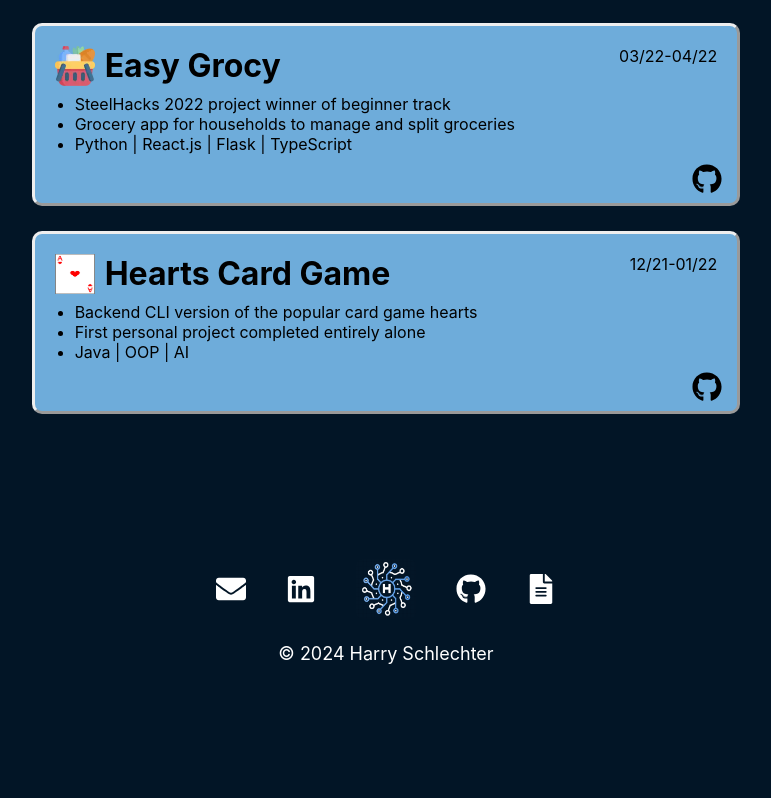
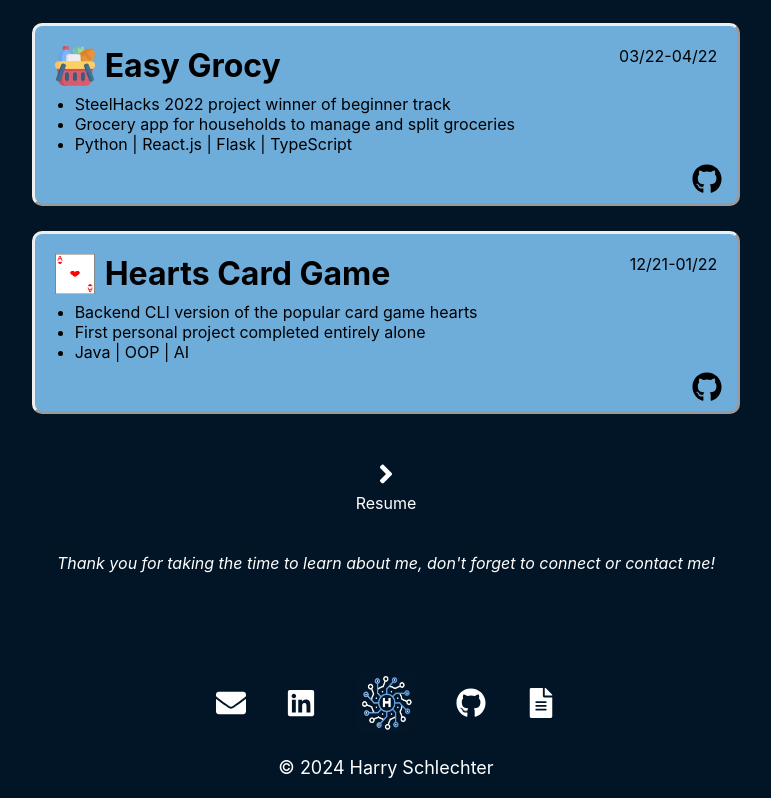
Before and after one commit to Harry-Schlechter/personal-site, a React (Create React App) app in the folder my-app/: page /projects in a window 1280 px wide. Shown: the part 648-1446 px from the top of the page, without its empty margins (254-1025 px from the left). Before the commit the page ends 1332 px from the top, so only its background shows below. Built offline with nearby package versions, Linux system fonts and the light colour scheme.

Commit message:
final touches

```diff
--- a/my-app/src/App.css
+++ b/my-app/src/App.css
@@ -24,6 +24,7 @@
 
 .main-content {
   margin-top:75px;
+  margin-bottom:-40px;
 }
 
 footer {
--- a/my-app/src/navbar.css
+++ b/my-app/src/navbar.css
@@ -4,10 +4,7 @@
     background-color: #021526;
     padding: 2rem;
     padding-left: 12px;
-    border-color: white;
-    border-width: 5px;;
 }
-
 .navbar-links {
     list-style: none;
     display: flex;
@@ -68,7 +65,7 @@
         width: 100%;
         padding: 1rem;
         text-align:center;
-        margin-top:70px;
+        margin-top:60px;
         background-color: #021526;
         position: absolute;
         left: 0;
@@ -87,10 +84,10 @@
         font-size: 1.5em;
     }
     .under::after {
-        display: none;
+        transform: translateX(195%);
     }
     .under:hover::after {
-       display:none;
+        width: 20%;
     }
     .under{
         margin-bottom: 40px;
--- a/my-app/src/navbar.tsx
+++ b/my-app/src/navbar.tsx
@@ -1,4 +1,4 @@
-import React, { useState } from 'react';
+import React, { useEffect, useRef, useState } from 'react';
 import { Link } from 'react-router-dom';
 import './navbar.css';
 import logo from './pages/mainlogo.png'
@@ -7,13 +7,34 @@ import { FaBars } from 'react-icons/fa';
 const Navbar: React.FC = () => {
 
      const [isNavOpen, setIsNavOpen] = useState(false);
+     const navRef = useRef<HTMLDivElement>(null);
 
     const toggleNav = () => {
         setIsNavOpen(!isNavOpen);
     };
 
+
+  // Function to close navbar when clicked outside
+  const handleClickOutside = (event: { target: any; }) => {
+    if (navRef.current && !navRef.current.contains(event.target)) {
+      setIsNavOpen(false);
+    }
+  };
+
+  useEffect(() => {
+    // Add event listener
+    document.addEventListener('mousedown', handleClickOutside);
+    document.addEventListener('touchstart', handleClickOutside);
+
+    // Cleanup event listener on component unmount
+    return () => {
+      document.removeEventListener('mousedown', handleClickOutside);
+      document.removeEventListener('touchstart', handleClickOutside);
+    };
+  }, []);
+
     return (
-        <nav className="navbar">
+        <nav className="navbar" ref={navRef}>
             <div>
              <Link to="/"><img src={logo} alt="logo"className="logo" /></Link>
              </div>
--- a/my-app/src/pages/About.css
+++ b/my-app/src/pages/About.css
@@ -19,6 +19,7 @@
     border-radius: 10px;
     margin-bottom: 25px;
     text-align: center;
+    margin-top: -20px;
 }
 
 .about {
--- a/my-app/src/pages/Projects.css
+++ b/my-app/src/pages/Projects.css
@@ -82,6 +82,16 @@
     margin-top:10px;
 }
 
+.thanks {
+    padding: 20px;
+}
+.thanksP {
+    color:white;
+    text-align: center;
+    font-size: medium;
+    font-style: italic;
+}
+
 @media (max-width: 600px) {
     .compTitle {
         font-size: x-large;
--- a/my-app/src/pages/Projects.tsx
+++ b/my-app/src/pages/Projects.tsx
@@ -3,8 +3,9 @@ import flag from './flag.webp'
 import emp from './emp.webp'
 import heart from './hearts2.png'
 import grocy from './grocy.webp'
-import { FaGithub,  FaGlobe} from 'react-icons/fa';
+import { FaAngleRight, FaGithub,  FaGlobe} from 'react-icons/fa';
 import './Projects.css'
+import { Link } from 'react-router-dom';
 
 const Projects: React.FC = () => {
 
@@ -100,6 +101,13 @@ const Projects: React.FC = () => {
                 </div>
                 </div>
             </div>
+            <div className="linkBox">
+                <Link to="https://drive.google.com/file/d/1PIAy9c66_-BFrp0zysMeXF04Qs3KxfsW/view?usp=sharing"><FaAngleRight size={30} color="white"/>
+                        <p className="linkT">Resume</p></Link>
+            </div>
+            <div className="thanks">
+                <p className="thanksP">Thank you for taking the time to learn about me, don't forget to connect or contact me!</p>
+            </div>
         </div>
     );
 };
```
